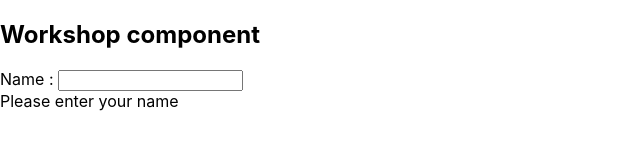
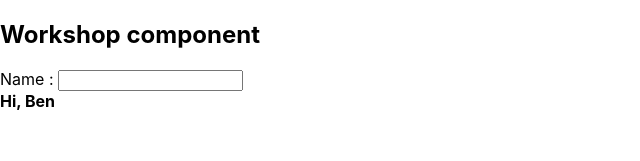
Before and after one commit to benbaroque/reactwithvite, a React (Vite) app: page / in a window 1280 px wide. Shown: the top 161 px of the page, without its empty margins (0-640 px from the left). Built offline with nearby package versions, Linux system fonts and the light colour scheme.

Commit message:
Step 7 working with properties

```diff
--- a/src/workshop/Hello.jsx
+++ b/src/workshop/Hello.jsx
@@ -1,8 +1,10 @@
 import { useState } from "react"
 
-const Hello = () => {
-    const [name, updateName] = useState("")
-    function handleName(event) {
+const Hello = ({initialName, onCall}) => {
+    const [name, updateName] = useState(initialName);
+
+    const handleName = (event) => {
+        onCall(event.target.value);
         updateName(event.target.value)
     }
     return (
--- a/src/workshop/Workshop.jsx
+++ b/src/workshop/Workshop.jsx
@@ -1,10 +1,15 @@
 import Hello from "./Hello"
 
 const Workshop = () => {
+
+    const callback = (message) => {
+        console.log("Callback with " + message);
+    }
+
     return (
         <div>
             <h2>Workshop component</h2>
-            <Hello />
+            <Hello initialName="Ben" onCall={callback} />
         </div>
     )
 }
```
